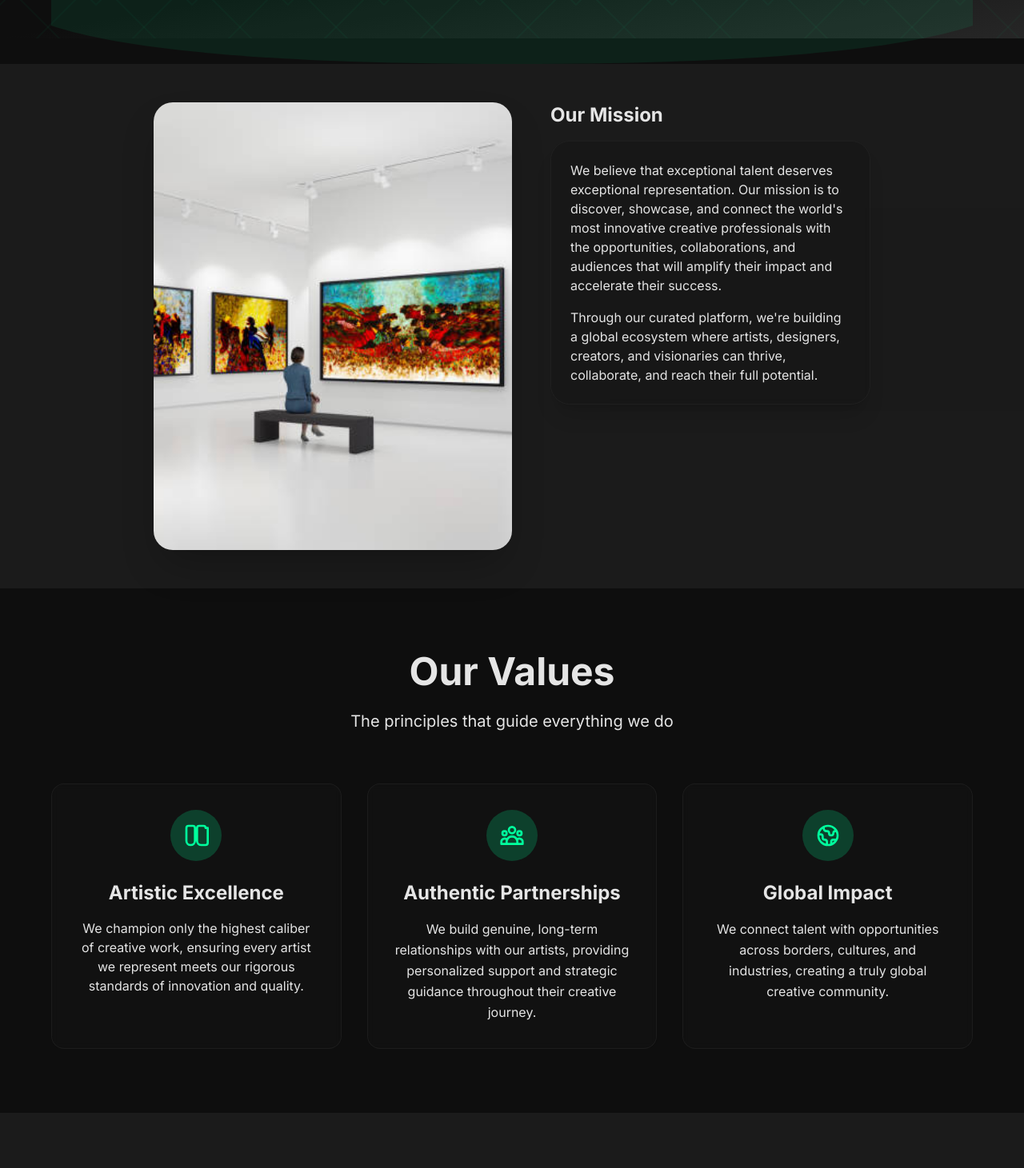
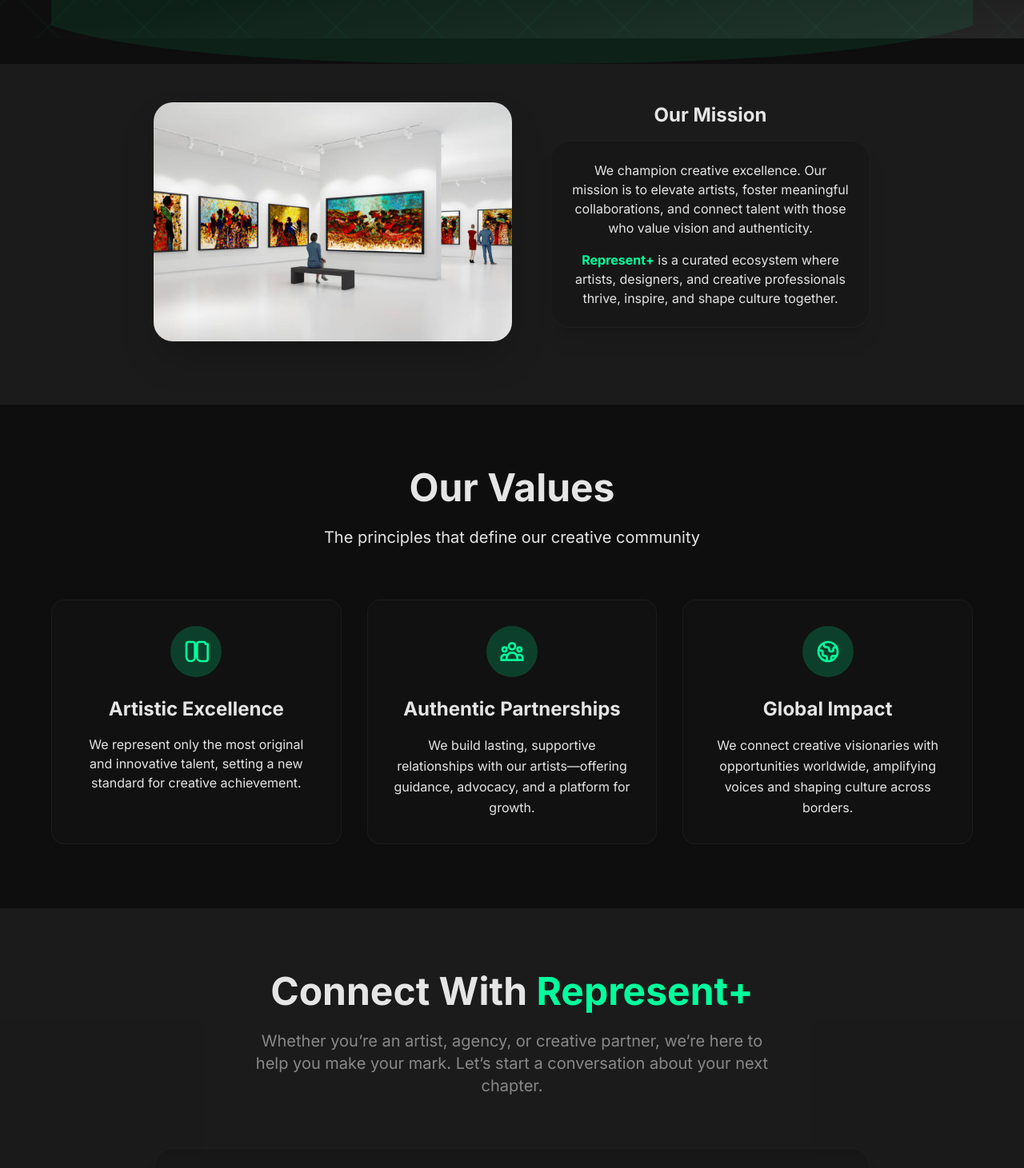
Before and after one commit to Kavs88/respresent-gpt, a Next.js app in the folder Documents/representplusGPTfresh/: page /about in a window 1280 px wide. Shown: the part 249-1710 px from the top of the page at 80% size. Built offline with nearby package versions, Linux system fonts and the light colour scheme.

Commit message:
About page: vertically center text next to image, highlight Represent+ in neon green, and polish content for premium brand voice.

```diff
--- a/Documents/representplusGPTfresh/app/about/page.tsx
+++ b/Documents/representplusGPTfresh/app/about/page.tsx
@@ -46,13 +46,12 @@ export default function AboutPage() {
           <div className="relative z-10 max-w-4xl mx-auto px-3 xs:px-4 sm:px-6 text-center">
             <RevealOnScroll delay={0}>
               <h1 className="text-2xl xs:text-3xl sm:text-4xl md:text-5xl lg:text-6xl xl:text-7xl font-bold tracking-tight text-white mb-3 xs:mb-4 sm:mb-6">
-                About <span className="text-primary">Represent+</span>
+                Our Story at <span className="font-bold" style={{ color: '#00FF9D' }}>Represent+</span>
               </h1>
             </RevealOnScroll>
             <RevealOnScroll delay={0.2}>
               <p className="text-sm xs:text-base sm:text-lg md:text-xl lg:text-2xl text-muted-foreground max-w-3xl mx-auto leading-relaxed px-3 xs:px-4 sm:px-6">
-                We're the premier platform connecting exceptional creative talent with opportunities worldwide.
-                Bridging the gap between visionary artists and the global stage they deserve.
+                Where creative visionaries and bold opportunities meet. Represent+ is the platform for artists and agencies who believe in the power of originality, connection, and craft.
               </p>
             </RevealOnScroll>
           </div>
@@ -69,32 +68,31 @@ export default function AboutPage() {
         <section className="py-8 xs:py-12 sm:py-16 lg:py-20 px-3 xs:px-4 sm:px-6 relative overflow-visible bg-muted/10">
           <div className="max-w-4xl mx-auto relative z-10 flex flex-col md:flex-row items-center md:items-start gap-8 md:gap-12">
             {/* Exhibition Image left */}
-            <img
-              src="/exhibition.jpg"
-              alt="Modern art exhibition"
-              className="w-full max-w-xs md:max-w-sm lg:max-w-md rounded-3xl shadow-2xl object-cover object-center mb-6 md:mb-0"
-              style={{ aspectRatio: '4/5' }}
-            />
-            <div className="flex-1">
+            <div className="w-full max-w-xs md:max-w-sm lg:max-w-md h-full flex items-center justify-center md:items-stretch md:justify-start">
+              <img
+                src="/exhibition.jpg"
+                alt="Modern art exhibition"
+                className="h-full max-h-[420px] w-auto rounded-3xl shadow-2xl object-cover object-center mb-6 md:mb-0"
+                style={{ minHeight: '180px' }}
+              />
+            </div>
+            <div className="flex-1 flex flex-col justify-center items-center md:items-center h-full">
               <motion.div
                 variants={fadeUp}
                 initial="initial"
                 whileInView="animate"
                 viewport={{ once: true }}
-                className="text-center md:text-left mb-8 xs:mb-12 sm:mb-16 md:mb-0"
+                className="text-center md:text-center mb-8 xs:mb-12 sm:mb-16 md:mb-0 flex flex-col justify-center h-full"
               >
                 <h2 className="text-xl xs:text-2xl sm:text-3xl md:text-4xl lg:text-5xl font-bold text-white mb-3 xs:mb-4 sm:mb-6">
                   Our Mission
                 </h2>
                 <div className="bg-card/50 backdrop-blur-sm rounded-3xl p-4 xs:p-6 sm:p-8 lg:p-12 border border-border/50 shadow-xl">
                   <p className="text-sm xs:text-base sm:text-lg md:text-xl leading-relaxed text-muted-foreground mb-3 xs:mb-4 sm:mb-6">
-                    We believe that exceptional talent deserves exceptional representation. Our mission is to discover,
-                    showcase, and connect the world's most innovative creative professionals with the opportunities,
-                    collaborations, and audiences that will amplify their impact and accelerate their success.
+                    We champion creative excellence. Our mission is to elevate artists, foster meaningful collaborations, and connect talent with those who value vision and authenticity.
                   </p>
                   <p className="text-sm xs:text-base sm:text-lg md:text-xl leading-relaxed text-muted-foreground">
-                    Through our curated platform, we're building a global ecosystem where artists, designers,
-                    creators, and visionaries can thrive, collaborate, and reach their full potential.
+                    <span className="font-bold" style={{ color: '#00FF9D' }}>Represent+</span> is a curated ecosystem where artists, designers, and creative professionals thrive, inspire, and shape culture together.
                   </p>
                 </div>
               </motion.div>
@@ -116,7 +114,7 @@ export default function AboutPage() {
                 Our Values
               </h2>
               <p className="text-base sm:text-lg md:text-xl text-muted-foreground max-w-2xl mx-auto px-4">
-                The principles that guide everything we do
+                The principles that define our creative community
               </p>
             </motion.div>
 
@@ -138,8 +136,7 @@ export default function AboutPage() {
                 </div>
                 <h3 className="text-xl sm:text-2xl font-bold text-white mb-3 sm:mb-4 text-center">Artistic Excellence</h3>
                 <p className="text-sm sm:text-base text-muted-foreground text-center leading-relaxed">
-                  We champion only the highest caliber of creative work, ensuring every artist we represent
-                  meets our rigorous standards of innovation and quality.
+                  We represent only the most original and innovative talent, setting a new standard for creative achievement.
                 </p>
               </motion.div>
 
@@ -154,8 +151,7 @@ export default function AboutPage() {
                 </div>
                 <h3 className="text-2xl font-bold text-white mb-4 text-center">Authentic Partnerships</h3>
                 <p className="text-muted-foreground text-center leading-relaxed">
-                  We build genuine, long-term relationships with our artists, providing personalized support
-                  and strategic guidance throughout their creative journey.
+                  We build lasting, supportive relationships with our artists—offering guidance, advocacy, and a platform for growth.
                 </p>
               </motion.div>
 
@@ -170,8 +166,7 @@ export default function AboutPage() {
                 </div>
                 <h3 className="text-2xl font-bold text-white mb-4 text-center">Global Impact</h3>
                 <p className="text-muted-foreground text-center leading-relaxed">
-                  We connect talent with opportunities across borders, cultures, and industries,
-                  creating a truly global creative community.
+                  We connect creative visionaries with opportunities worldwide, amplifying voices and shaping culture across borders.
                 </p>
               </motion.div>
             </motion.div>
@@ -189,10 +184,10 @@ export default function AboutPage() {
               className="text-center mb-16"
             >
               <h2 className="text-4xl md:text-5xl font-bold text-white mb-6">
-                How to Connect
+                Connect With <span className="font-bold" style={{ color: '#00FF9D' }}>Represent+</span>
               </h2>
-              <p className="text-xl text-muted-foreground max-w-2xl mx-auto">
-                Whether you're an artist or a partner, we're here to help you succeed
+              <p className="text-lg md:text-xl text-muted mb-12 max-w-2xl mx-auto leading-relaxed">
+                Whether you’re an artist, agency, or creative partner, we’re here to help you make your mark. Let’s start a conversation about your next chapter.
               </p>
             </motion.div>
 
```
